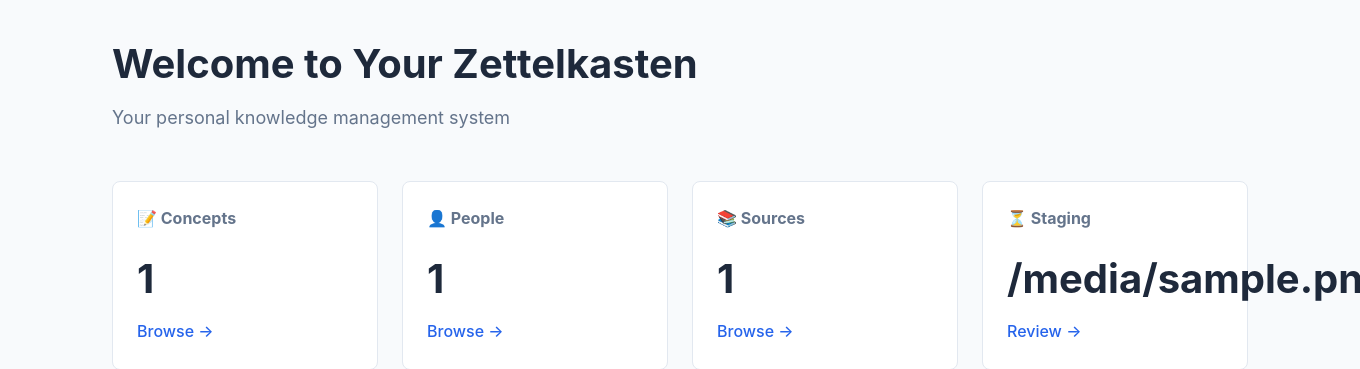
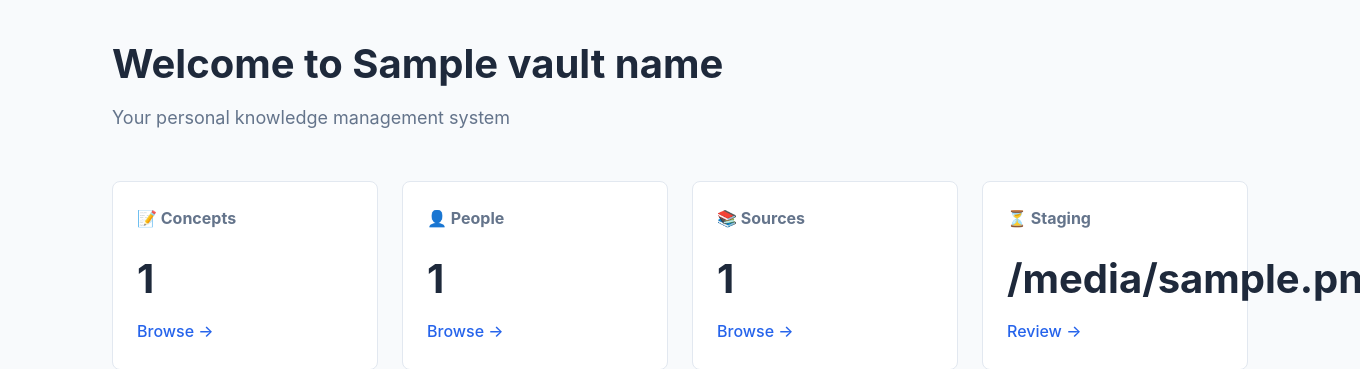
Before and after one commit to gweinger/zettelkasten, a FastAPI app: template zettelkasten/web/templates/home.html in a window 1360 px wide; the page is wider, and only the part inside the window is pictured. Shown: the part 65-434 px from the top of that part. Run offline with FastAPI, Linux system fonts and the light colour scheme; the template is opened without the code that fills it: most values are stand-ins (such as "Sample title", 1, 10 or a date in 2020); parts of the project's set-up code (start-up, migrations or seed data) failed here and were passed over.

Commit message:
Add configurable vault name for web UI
- Add vault_name field to Config class with VAULT_NAME environment variable
- Update home page template to display configurable vault name
- Add VAULT_NAME to .env.example with default "Your Zettelkasten"
- Update configuration loading to read VAULT_NAME from environment

This allows users to customize the welcome message on the home page
to match their vault's identity (e.g., "Powerful Introvert ZK").

🤖 Generated with [Claude Code](https://claude.com/claude-code)

Co-Authored-By: Claude <noreply@anthropic.com>

```diff
--- a/zettelkasten/web/app.py
+++ b/zettelkasten/web/app.py
@@ -80,6 +80,7 @@ async def home(request: Request):
             "request": request,
             "stats": stats,
             "indexes": indexes,
+            "vault_name": config.vault_name,
         }
     )
 
--- a/zettelkasten/web/templates/home.html
+++ b/zettelkasten/web/templates/home.html
@@ -4,7 +4,7 @@
 
 {% block content %}
 <div class="home-container">
-    <h1>Welcome to Your Zettelkasten</h1>
+    <h1>Welcome to {{ vault_name }}</h1>
     <p class="subtitle">Your personal knowledge management system</p>
 
     <div class="stats-grid">
```
Also changed, not shown: zettelkasten/core/config.py (+7 -0 lines), 1 other file.
